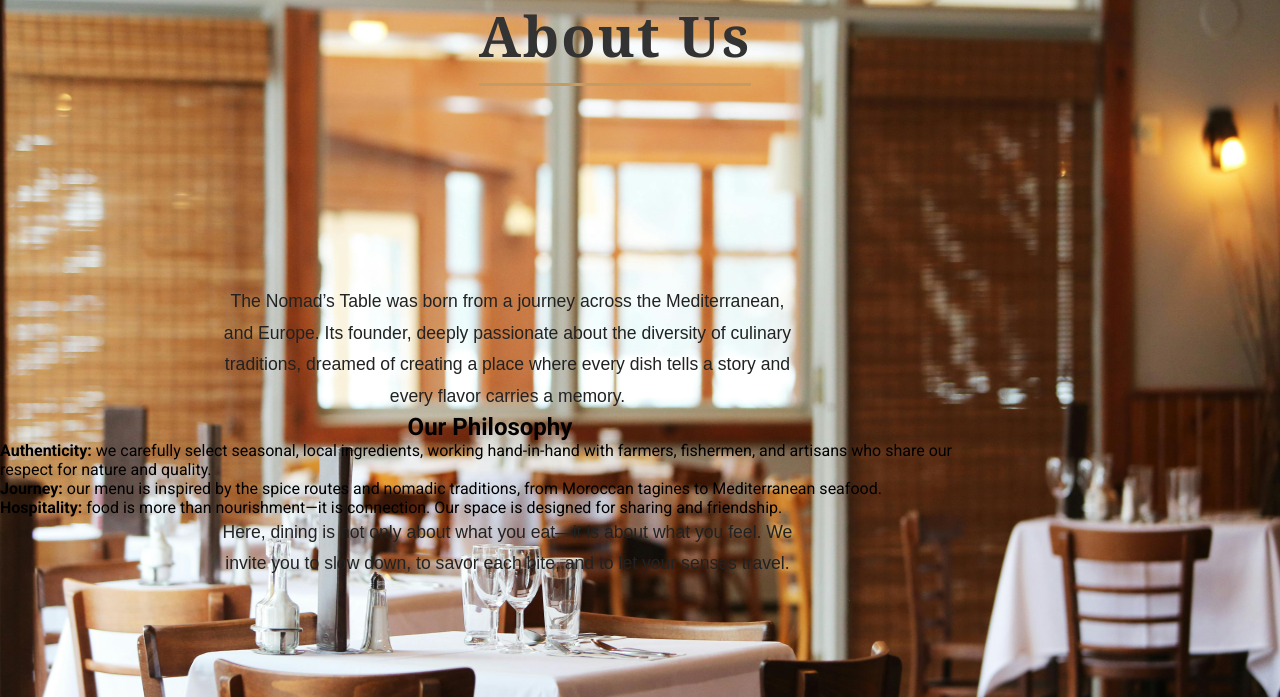
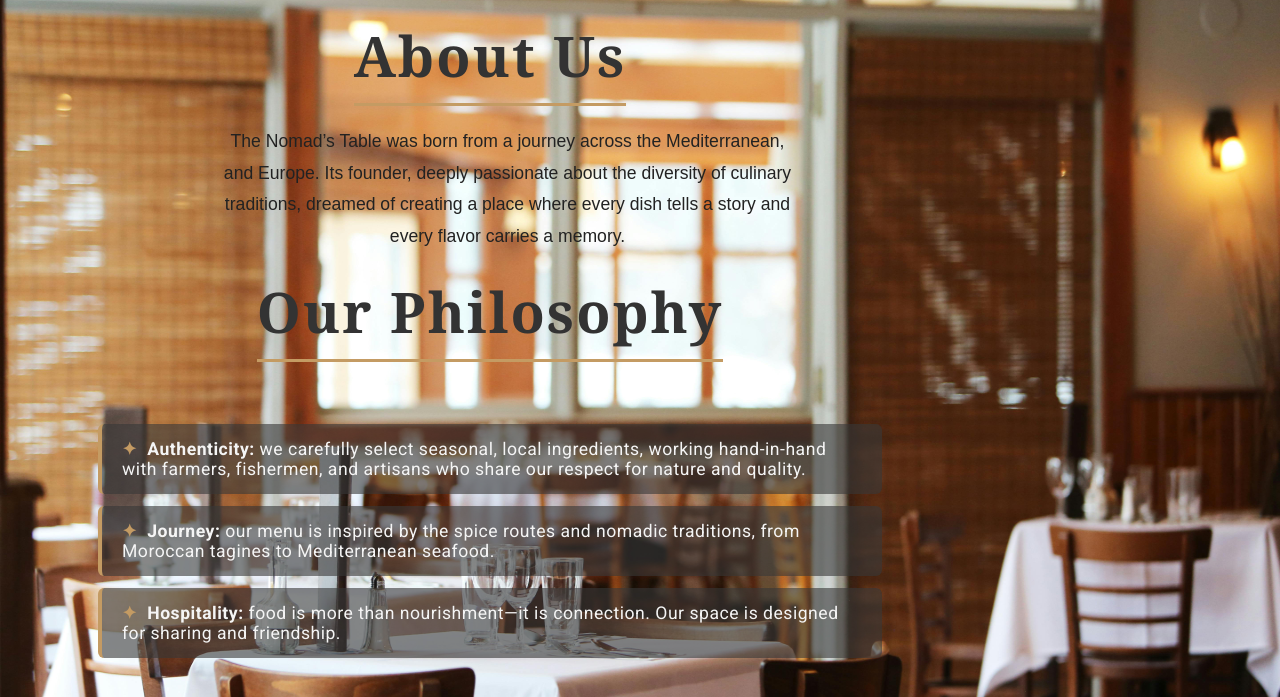
Before and after one commit to RamyGarici/restaurant-page, a website built with webpack: page src/template.html in a window 1280 px wide. Both pictures are taken after a click on the button "About". Shown: the part 103-800 px from the top of the page. Built offline with nearby package versions, Linux system fonts and the light colour scheme; files whose address does not match are found by name.

Commit message:
about page styling

```diff
--- a/src/about.js
+++ b/src/about.js
@@ -11,13 +11,15 @@ const about = () => {
   content.innerHTML = `
     <h1 class="about-title hero-text">About Us</h1>
 
+    <div class="about-container">
+
     <p class="about-intro">
       The Nomad’s Table was born from a journey across the Mediterranean, and Europe.
       Its founder, deeply passionate about the diversity of culinary traditions, dreamed of creating
       a place where every dish tells a story and every flavor carries a memory.
     </p>
 
-    <h2 class="about-subtitle">Our Philosophy</h2>
+    <h2 class="about-subtitle hero-text">Our Philosophy</h2>
     <ul class="about-list">
       <li><strong>Authenticity:</strong> we carefully select seasonal, local ingredients, working hand-in-hand with farmers, fishermen, and artisans who share our respect for nature and quality.</li>
       <li><strong>Journey:</strong> our menu is inspired by the spice routes and nomadic traditions, from Moroccan tagines to Mediterranean seafood.</li>
@@ -28,6 +30,7 @@ const about = () => {
       Here, dining is not only about what you eat—it is about what you feel.
       We invite you to slow down, to savor each bite, and to let your senses travel.
     </p>
+    </div>
   `;
 };
 
--- a/src/home.js
+++ b/src/home.js
@@ -8,7 +8,7 @@ const home = ()=>{
     body.style.backgroundImage=`url(${homeimg})`;
     content.innerHTML = `
 
-        <h1 class="hero-text">The Nomad’s Table</h1>
+        <h1 id="aa" class="hero-text">The Nomad’s Table</h1>
         <p class="text">
           Welcome to The Nomad’s Table, where flavors travel beyond borders.
           Step inside and embark on a culinary journey inspired by the caravans of the desert,
--- a/src/styles.css
+++ b/src/styles.css
@@ -87,7 +87,7 @@ button:active {
   padding: 0 300px 300px 0
 }
 
-#content h1{
+#aa{
 
   margin-bottom: 200px;
   margin-left: 250px;
@@ -148,6 +148,75 @@ footer {
   font-size: 0.8rem;
   color: #aaa;
 }
+
+.about-container{
+  display: flex;
+  flex-direction: column;
+  align-items: center;
+
+
+}
+
+.text,
+.about-conclusion {
+  color: #fff;
+  text-shadow: 1px 1px 5px rgba(0, 0, 0, 0.6);
+}
+
+.about-title{
+  margin: 20px;
+}
+
+.about-subtitle{
+  margin:20px;
+}
+
+.about-list {
+  list-style: none;
+  padding: 0;
+  margin: 30px 0;
+  width: 80%;
+  max-width: 800px;
+}
+
+.about-list li {
+  background: rgba(56, 56, 56, 0.6);
+  color: #f5f5f5;
+  margin: 12px 0;
+  padding: 15px 20px;
+  border-left: 4px solid #c49b63;
+  border-radius: 6px;
+  font-size: 1.1rem;
+  font-weight: 300;
+  letter-spacing: 0.5px;
+  transition: transform 0.3s ease, box-shadow 0.3s ease;
+}
+
+.about-list li:hover {
+  transform: translateX(8px);
+  box-shadow: 0 6px 15px rgba(0, 0, 0, 0.4);
+  background: rgba(56, 56, 56, 0.8);
+}
+
+.about-list li::before {
+  content: "✦";
+  color: #c49b63;
+  font-weight: bold;
+  margin-right: 10px;
+}
+.about-conclusion {
+  max-width: 800px;
+  margin: 40px auto 20px auto;
+  font-size: 1.2rem;
+  font-weight: 300;
+  line-height: 1.8;
+  color: #ddd;
+  text-align: center;
+  font-style: italic;
+  border-top: 2px solid #c49b63;
+  padding-top: 20px;
+}
+
 
 
 
```
